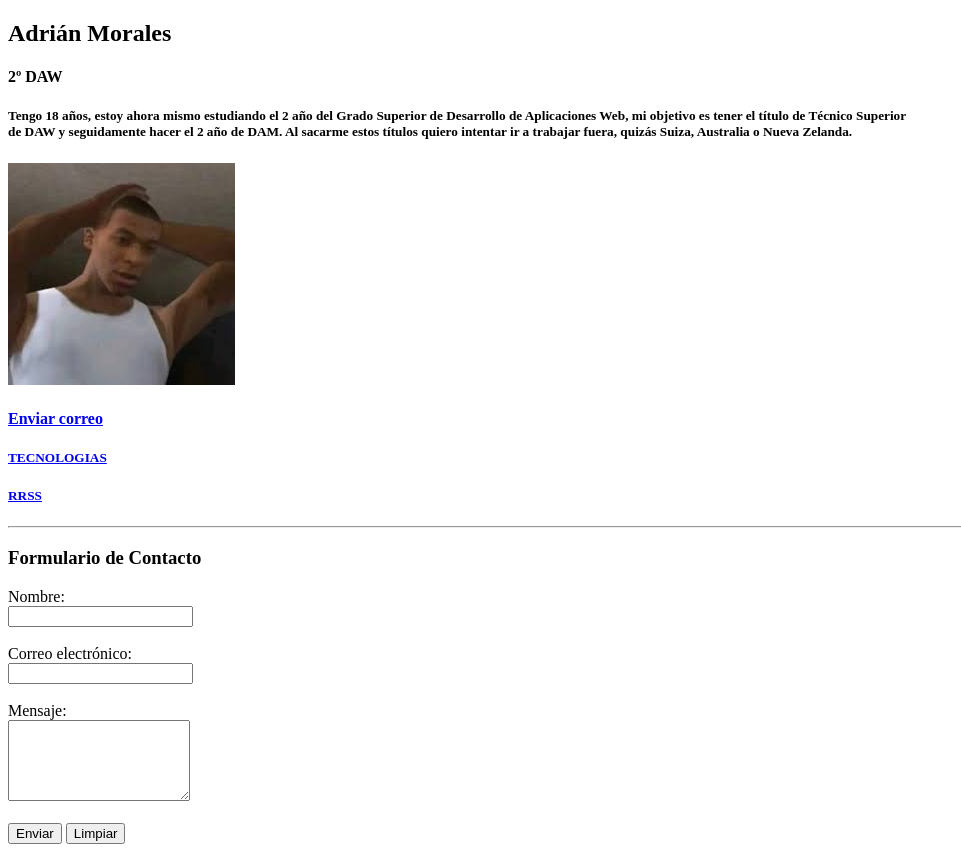
After one commit to fardatxo/DWES, a PHP site: page /principal.php in a window 1280 px wide. The commit adds this page. Shown: the whole page, without its empty margins (0-961 px from the left). Run offline with PHP 8.4, Linux system fonts and the light colour scheme.

Commit message:
Add files via upload

```diff
--- a/ENTORNO SERVIDOR/cabecera.inc.php
+++ b/ENTORNO SERVIDOR/cabecera.inc.php
@@ -1 +1,4 @@
-<h1>Esto viene de otro archivo php</h1>
+<header>
+    <h2>Adrián Morales</h2>
+    <h4>2º DAW</h4>
+</header>
--- /dev/null
+++ b/ENTORNO SERVIDOR/principal.php
@@ -0,0 +1,45 @@
+<!DOCTYPE html>
+<html lang="es">
+<head>
+  <meta charset="UTF-8" />
+  <meta name="viewport" content="width=device-width, initial-scale=1.0"/>
+  <title>PRESENTACIÓN</title>
+</head>
+<body>
+  <?php include('cabecera.inc.php'); ?>
+
+  <h5>
+    Tengo 18 años, estoy ahora mismo estudiando el 2 año del Grado Superior de Desarrollo de Aplicaciones Web, mi
+    objetivo es tener el título de Técnico Superior <br>de DAW y seguidamente hacer el 2 año de DAM.
+    Al sacarme estos títulos quiero intentar ir a trabajar fuera, quizás Suiza, Australia o Nueva Zelanda.
+  </h5>
+
+  <img src="img/images-3.jpeg" alt="Perro wasa">
+
+  <nav>
+    <h4><a href="mailto:adrmorgon@alu.edu.gva.es">Enviar correo</a></h4>
+    <h5><a href="tecnologias.php">TECNOLOGIAS</a></h5>
+    <h5><a href="rrss.php">RRSS</a></h5>
+  </nav>
+
+  <hr>
+
+  <section>
+    <h3>Formulario de Contacto</h3>
+    <form action="mailto:adrmorgon@alu.edu.gva.es" method="post" enctype="text/plain">
+      <label for="nombre">Nombre:</label><br>
+      <input type="text" id="nombre" name="nombre" required><br><br>
+
+      <label for="email">Correo electrónico:</label><br>
+      <input type="email" id="email" name="email" required><br><br>
+
+      <label for="mensaje">Mensaje:</label><br>
+      <textarea id="mensaje" name="mensaje" rows="5" required></textarea><br><br>
+
+      <button type="submit">Enviar</button>
+      <button type="reset">Limpiar</button>
+    </form>
+  </section>
+
+</body>
+</html>
```
Also changed, not shown: ENTORNO SERVIDOR/rrss.php (added, +16 -0 lines), ENTORNO SERVIDOR/tecnologias.php (added, +20 -0 lines).
